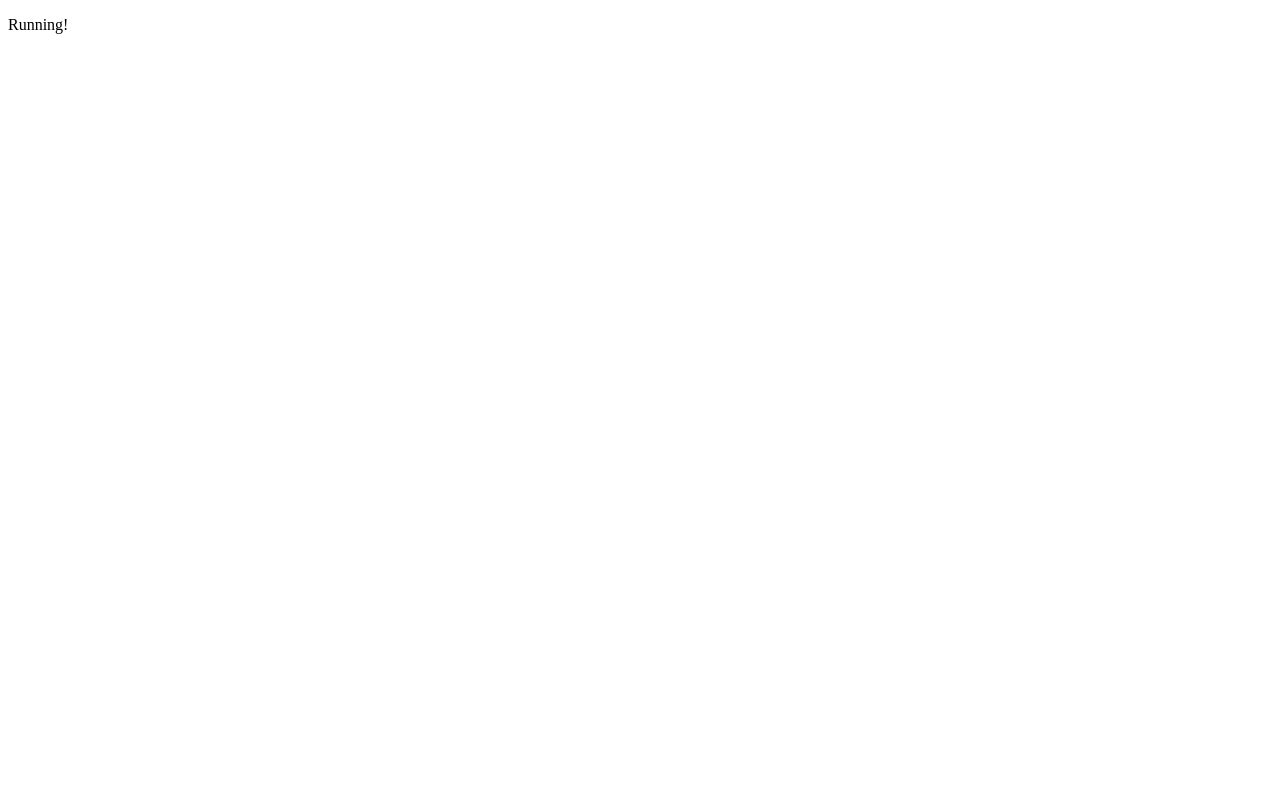
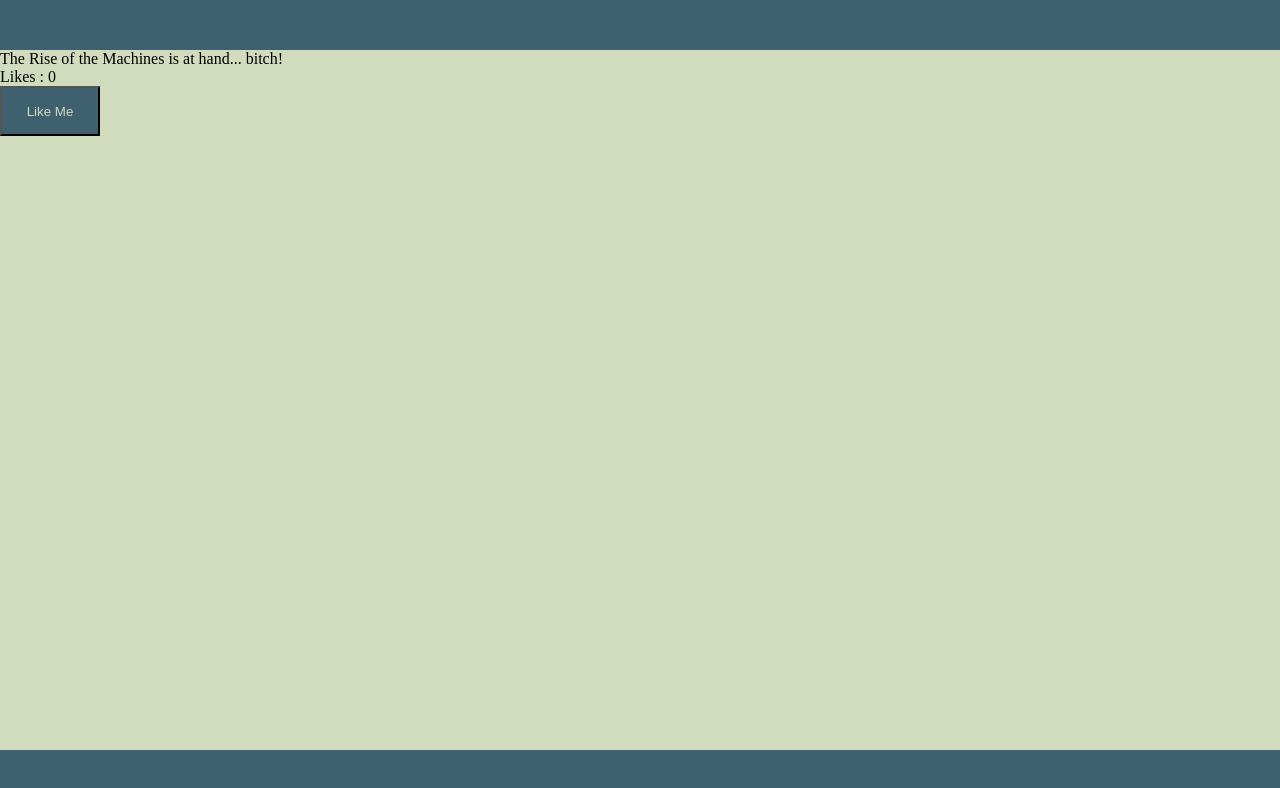
Before and after one commit to tjayrocket/pawn-brokers-assistant, a React app: page / in a window 1280 px wide. Shown: the top 788 px of the page. Built offline with nearby package versions, Linux system fonts and the light colour scheme.

Commit message:
Odd failings and computer acting funny. Time to commit and restart.

```diff
--- /dev/null
+++ b/index.html
@@ -0,0 +1,17 @@
+<!DOCTYPE html>
+<html lang="en">
+
+<head>
+    <meta charset="utf-8">
+    <title>Pawn Broker Assistant</title>
+    <link rel="stylesheet" type="text/css" href="./src/styles/reset.css" />
+    <link rel="stylesheet" type="text/css" href="./src/styles/base.css" />
+</head>
+
+<body>
+    <div id="app">
+    </div>
+    <script src="./dist/bundle.js"></script>
+</body>
+
+</html>
--- a/src/components/App.jsx
+++ b/src/components/App.jsx
@@ -1,14 +1,20 @@
-import React, { Component } from "react";
-import ReactDOM from "react-dom";
+import React, { Component } from 'react';
+import {render} from 'react-dom';
+import TopBar from './TopBar.jsx';
+import SecondaryComponent from './SecondaryComponent.jsx';
+import BottomBar from './BottomBar.jsx';
 
-const App = () => {
-  return (
-    <div>
-      <p>Running!</p>
-    </div>
-  );
-};
+class App extends React.Component {
+  render() {
+    return (
+        <div>
+          <TopBar />
+          <p> The Rise of the Machines is at hand... bitch!</p>
+          <SecondaryComponent />
+          <BottomBar />
+        </div>
+    );
+  }
+}
 
-export default App;
-
-ReactDOM.render(<App />, document.getElementById("app"));
+render(<App/>, document.getElementById('app'));
--- /dev/null
+++ b/src/components/BottomBar.jsx
@@ -0,0 +1,18 @@
+import React from 'react';
+
+class BottomBar extends React.Component {
+
+  constructor(props){
+    super(props);
+  };
+
+  render() {
+    return (
+      <div id="bottom-bar">
+      </div>
+    );
+  }
+
+}
+
+export default BottomBar;
--- /dev/null
+++ b/src/components/SecondaryComponent.jsx
@@ -0,0 +1,27 @@
+import React from 'react';
+
+class SecondaryComponent extends React.Component {
+
+  constructor(props) {
+    super(props);
+    this.state = {likesCount : 0};
+    this.onLike = this.onLike.bind(this);
+  }
+
+  onLike () {
+    let newLikesCount = this.state.likesCount + 1;
+    this.setState({likesCount: newLikesCount});
+  }
+
+  render() {
+    return (
+      <div>
+        Likes : <span>{this.state.likesCount}</span>
+        <div><button className="button" onClick={this.onLike}>Like Me</button></div>
+      </div>
+    );
+  }
+
+}
+
+export default SecondaryComponent;
--- /dev/null
+++ b/src/components/TopBar.jsx
@@ -0,0 +1,18 @@
+import React from 'react';
+
+class TopBar extends React.Component {
+
+  constructor(props){
+    super(props);
+  };
+
+  render() {
+    return (
+      <div id="top-bar">
+      </div>
+    );
+  }
+
+}
+
+export default TopBar;
--- a/src/index.html
+++ /dev/null
@@ -1,14 +0,0 @@
-<!DOCTYPE html>
-<html lang="en">
-
-<head>
-    <meta charset="utf-8">
-</head>
-
-<body>
-    <div id="app">
-    </div>
-    <script src="../dist/bundle.js"></script>
-</body>
-
-</html>
--- a/src/styles/base.css
+++ b/src/styles/base.css
@@ -1,3 +1,22 @@
 body{
-  background-color: #444;
+  background-color: #D1DBBD;
 }
+
+#top-bar{
+  background-color: #3E606F;
+  height: 50px;
+}
+
+#bottom-bar{
+  position: fixed;
+  bottom: 0;
+  background-color: #3E606F;
+  height: 50px;
+}
+
+.button{
+  width: 100px;
+  height: 50px;
+  background-color:#3E606F;
+  color: #D1DBBD;
+}
--- /dev/null
+++ b/src/styles/reset.css
@@ -0,0 +1,5 @@
+*{
+  padding: 0;
+  margin: 0;
+  width: 100%
+}
```
Also changed, not shown: package.json (+7 -7 lines), src/assets/tjaytitlebar.png (added), 2 other files (tests, documents, lock files or other folders).
